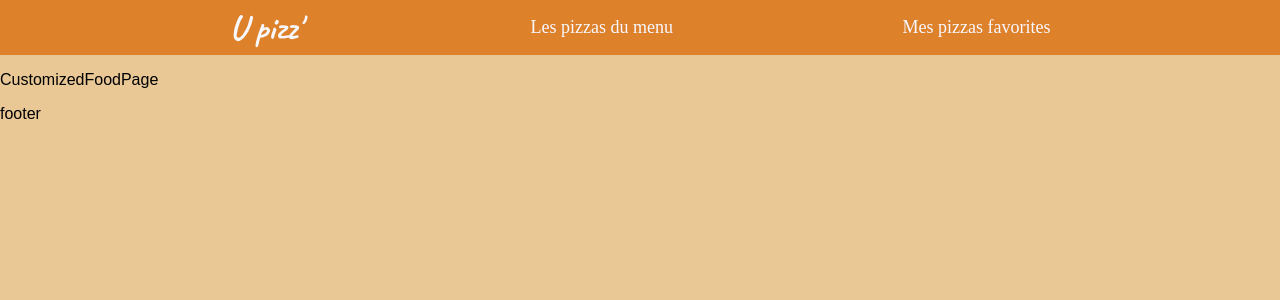
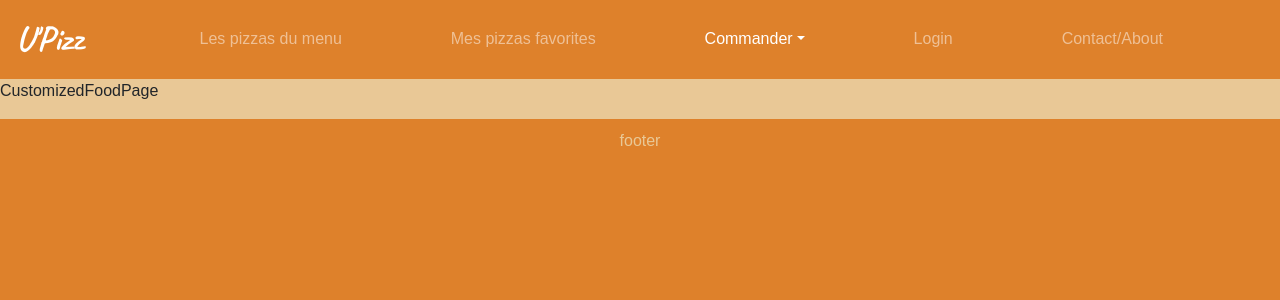
Before and after one commit to WildCodeSchool/lyon-js-react-march21-g1-p2, a React (Create React App) app: page /pizzaperso in a window 1280 px wide. Shown: the top 300 px of the page. Built offline with nearby package versions, Linux system fonts and the light colour scheme.

Commit message:
nav bar links dropdown for command

```diff
--- a/package.json
+++ b/package.json
@@ -8,6 +8,7 @@
     "@testing-library/user-event": "^12.8.3",
     "npm-run-all": "^4.1.5",
     "react": "^17.0.2",
+    "react-burger-menu": "^3.0.6",
     "react-dom": "^17.0.2",
     "react-router": "^5.2.0",
     "react-router-dom": "^5.2.0",
--- a/public/index.html
+++ b/public/index.html
@@ -15,6 +15,10 @@
       user's mobile device or desktop. See https://developers.google.com/web/fundamentals/web-app-manifest/
     -->
     <link rel="manifest" href="%PUBLIC_URL%/manifest.json" />
+    <link rel="stylesheet" href="https://maxcdn.bootstrapcdn.com/bootstrap/4.5.2/css/bootstrap.min.css">
+    <script src="https://ajax.googleapis.com/ajax/libs/jquery/3.5.1/jquery.min.js"></script>
+    <script src="https://cdnjs.cloudflare.com/ajax/libs/popper.js/1.16.0/umd/popper.min.js"></script>
+    <script src="https://maxcdn.bootstrapcdn.com/bootstrap/4.5.2/js/bootstrap.min.js"></script>
     <!--
       Notice the use of %PUBLIC_URL% in the tags above.
       It will be replaced with the URL of the `public` folder during the build.
--- /dev/null
+++ b/src/components/Footer.css
@@ -0,0 +1,20 @@
+@import url('https://fonts.googleapis.com/css2?family=Caveat:wght@700&display=swap');
+
+:root {
+  --primary-color: #e9c896;
+  --header-footer-bg-color: #de812b;
+  --logo-font: 'Caveat', cursive;
+  --main-font: Arial, cursive;
+  --menu-font: 'Lobster', cursive;
+  --dark-color: black;
+  --light-color: #f8f8ff;
+}
+
+.footer {
+  width: 100%;
+  height: 100vh;
+  background-color: var(--header-footer-bg-color);
+  text-align: center;
+  padding: 10px;
+  color: var(--primary-color);
+}
--- a/src/components/Footer.js
+++ b/src/components/Footer.js
@@ -1,3 +1,5 @@
+import './Footer.css';
+
 export default function Footer() {
-  return <footer>footer</footer>;
+  return <footer className="footer">footer</footer>;
 }
--- /dev/null
+++ b/src/components/Header.css
@@ -0,0 +1,14 @@
+:root {
+  --primary-color: #e9c896;
+  --header-footer-bg-color: #de812b;
+  --logo-font: 'Caveat', cursive;
+  --main-font: Arial, cursive;
+  --menu-font: 'Lobster', cursive;
+  --dark-color: black;
+  --light-color: #f8f8ff;
+}
+
+.navbar-brand {
+  font-family: var(--logo-font);
+  font-size: 35px;
+}
--- a/src/components/Header.js
+++ b/src/components/Header.js
@@ -1,55 +1,60 @@
-import { NavLink, useLocation } from 'react-router-dom';
+import { NavLink } from 'react-router-dom';
+// import { useLocation } from 'react-router-dom';
+import React from 'react';
 
 export default function Header() {
-  const location = useLocation();
-  const URLArray = ['/frommenu', '/pizzaperso', '/favpizza'];
+  // const location = useLocation();
+  // const URLArray = ['/frommenu', '/pizzaperso', '/favpizza'];
+  const logoStyle = {
+    'font-family': 'var(--logo-font)',
+    'font-size': '35px',
+  };
 
   return (
     <header>
-      <nav>
-        <ul>
-          {URLArray.includes(location.pathname) ? (
-            <>
-              <li>
-                <NavLink exact to="/" id="logo">
-                  U pizz'
+      <nav className="navbar navbar-expand-sm bg-#e9c896 navbar-dark">
+        <NavLink className="navbar-brand" style={logoStyle} exact to="/">
+          U'Pizz
         </NavLink>
-              </li>
-              <li>
-                <NavLink exact to="/frommenu" className="menuItems">
+        <ul className="navbar-nav">
+          <li className="nav-item">
+            <NavLink exact to="/frommenu" className="nav-link">
               Les pizzas du menu
             </NavLink>
           </li>
-              <li>
-                <NavLink exact to="/favpizza" className="menuItems">
+          <li className="nav-item">
+            <NavLink exact to="/favpizza" className="nav-link">
               Mes pizzas favorites
             </NavLink>
           </li>
-            </>
-          ) : (
-            <>
-              <li>
-                <NavLink exact to="/" id="logo">
-                  U pizz'
-                </NavLink>
-              </li>
-              <li>
-                <NavLink exact to="/pizzaperso" className="menuItems">
+          <li className="nav-item dropdown">
+            <NavLink
+              className="nav-link dropdown-toggle"
+              to="/"
+              id="navbardrop"
+              data-toggle="dropdown"
+            >
               Commander
             </NavLink>
+            <div className="dropdown-menu">
+              <NavLink className="dropdown-item" to="/">
+                Les pizzas du menu
+              </NavLink>
+              <NavLink className="dropdown-item" to="/">
+                Mes pizzas favorites
+              </NavLink>
+            </div>
           </li>
-              <li>
-                <NavLink exact to="/login" className="menuItems">
+          <li className="nav-item">
+            <NavLink exact to="/login" className="nav-link">
               Login
             </NavLink>
           </li>
-              <li>
-                <NavLink exact to="/contact" className="menuItems">
+          <li className="nav-item">
+            <NavLink exact to="/contact" className="nav-link">
               Contact/About
             </NavLink>
           </li>
-            </>
-          )}
         </ul>
       </nav>
     </header>
```
Also changed, not shown: src/components/Sidebar.css (added, +76 -0 lines), src/components/Sidebar.js (added, +58 -0 lines), 1 other file (tests, documents, lock files or other folders). Lines whose indentation alone changed are shown as unchanged.
